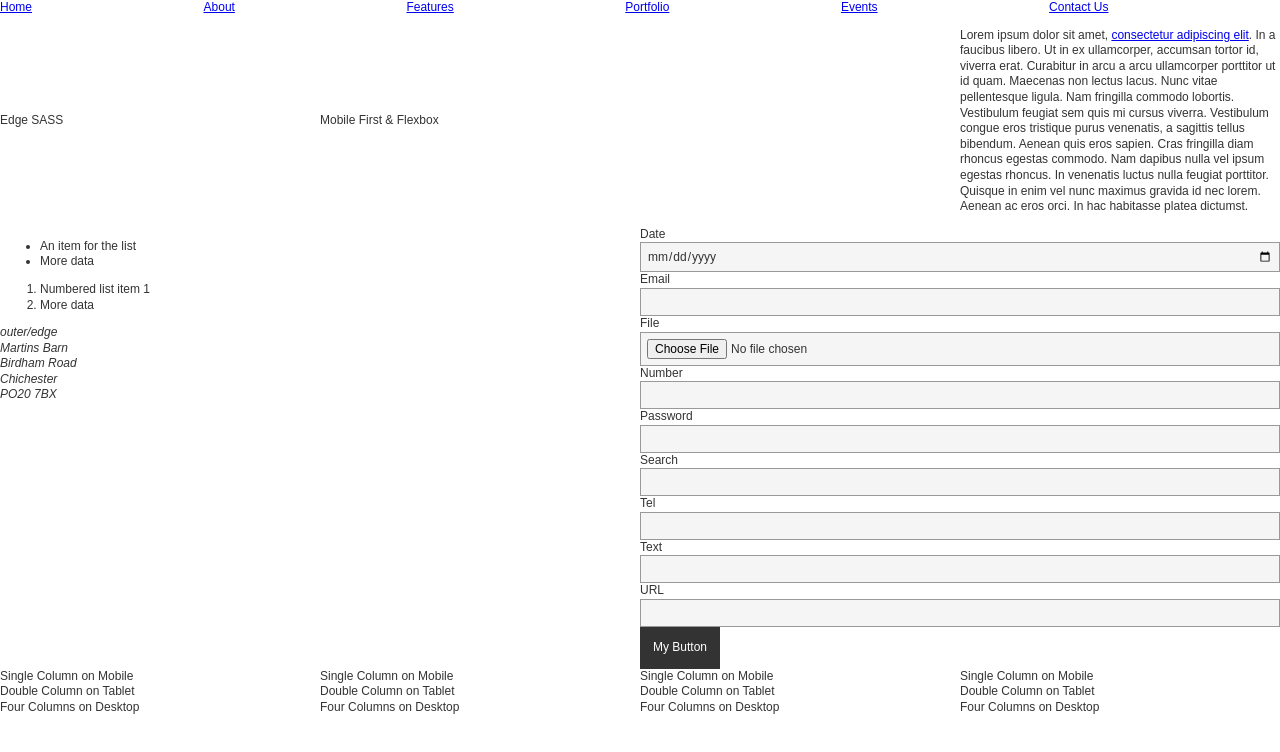
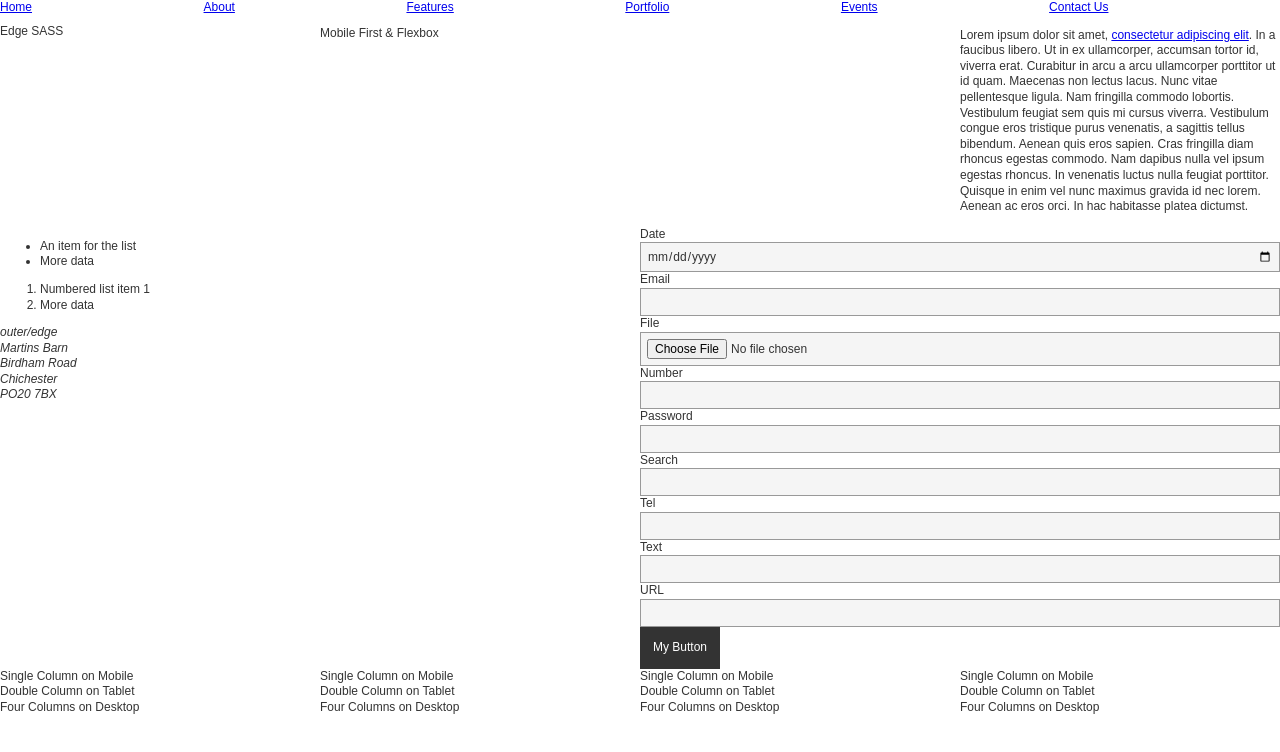
Before and after one commit to outeredge/edge-sass, a plain HTML site: page index.html in a window 1280 px wide. Drawn offline with Linux system fonts and the light colour scheme.

Commit message:
added more specific flex classes

```diff
--- a/sass/grid/_flex.sass
+++ b/sass/grid/_flex.sass
@@ -2,23 +2,50 @@
     .#{$device}flex,
     %#{$device}flex
         display: flex
+
+    .#{$device}flex-wrap,
+    %#{$device}flex-wrap
         flex-wrap: wrap
 
-    .#{$device}flex-start,
-    %#{$device}flex-start
+    .#{$device}flex-horizontal-start,
+    %#{$device}flex-horizontal-start
+        justify-content: flex-start
+
+    .#{$device}flex-horizontal-end,
+    %#{$device}flex-horizontal-end
+        justify-content: flex-end
+
+    .#{$device}flex-horizontal-center,
+    %#{$device}flex-horizontal-center
+        justify-content: center
+
+    .#{$device}flex-horizontal-space-between,
+    %#{$device}flex-horizontal-space-between
+        justify-content: space-between
+
+    .#{$device}flex-horizontal-space-around,
+    %#{$device}flex-horizontal-space-around
+        justify-content: space-around
+
+    .#{$device}flex-vertical-start,
+    %#{$device}flex-vertical-start
         align-items: flex-start
 
-    .#{$device}flex-end,
-    %#{$device}flex-end
+    .#{$device}flex-vertical-end,
+    %#{$device}flex-vertical-end
         align-items: flex-end
 
-    .#{$device}flex-center,
-    %#{$device}flex-center
+    .#{$device}flex-vertical-center,
+    %#{$device}flex-vertical-center
         align-items: center
 
-    .#{$device}flex-stretch,
-    %#{$device}flex-stretch
+    .#{$device}flex-vertical-stretch,
+    %#{$device}flex-vertical-stretch
         align-items: stretch
+
+    .#{$device}flex-vertical-baseline,
+    %#{$device}flex-vertical-baseline
+        align-items: baseline
 
     .#{$device}flex-fill,
     %#{$device}flex-fill
```
Also changed, not shown: css/edge.css, 1 other file.
